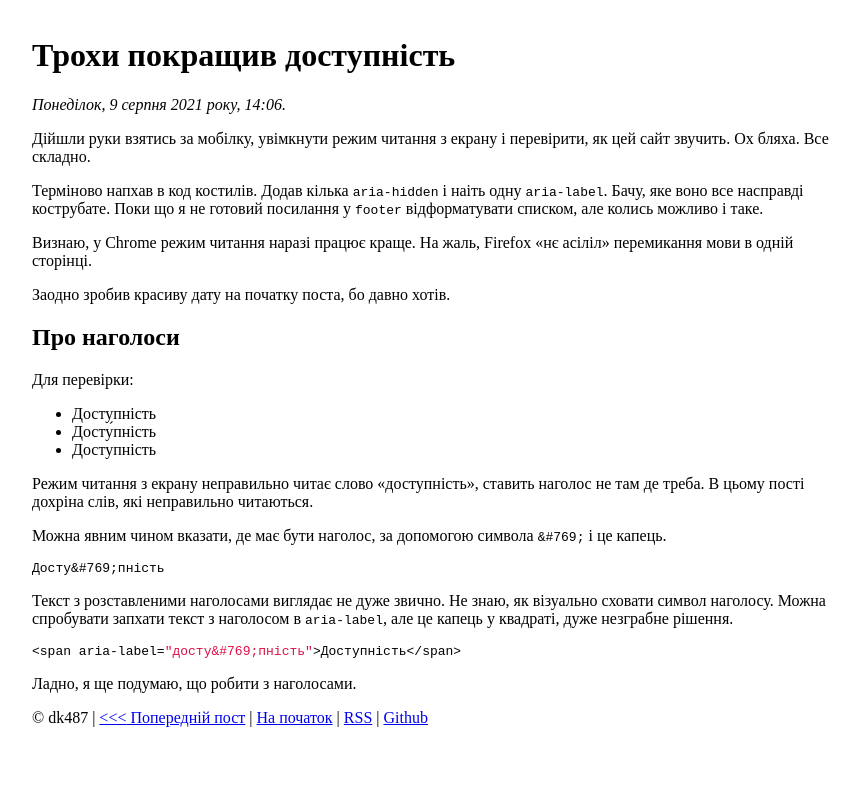
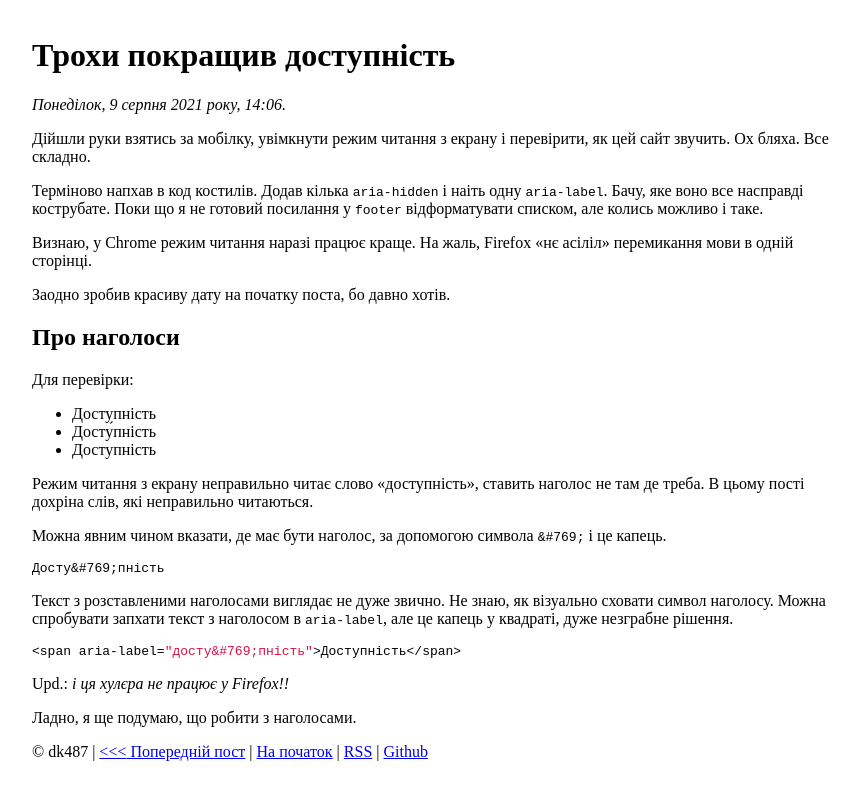
Before and after one commit to dk487/test.de.co.ua, a Jekyll site: the page built from _posts/2021/2021-08-09-better-accessibility.md, in a window 1280 px wide. Shown: the top 800 px of the page, without its empty margins (208-1068 px from the left). Built offline with Jekyll 4.4.1, drawn with Linux system fonts in a browser that asks for light colours.

Commit message:
Post update

````diff
--- a/_posts/2021/2021-08-09-better-accessibility.md
+++ b/_posts/2021/2021-08-09-better-accessibility.md
@@ -35,4 +35,6 @@ date: 2021-08-09 17:06:19 +03:00
 <span aria-label="досту&#769;пність">Доступність</span>
 ```
 
+<span lang="en" aria-label="update">Upd.:</span> _і ця хулєра не працює у Firefox!!_
+
 Ладно, я ще подумаю, що робити з наголосами.
````
